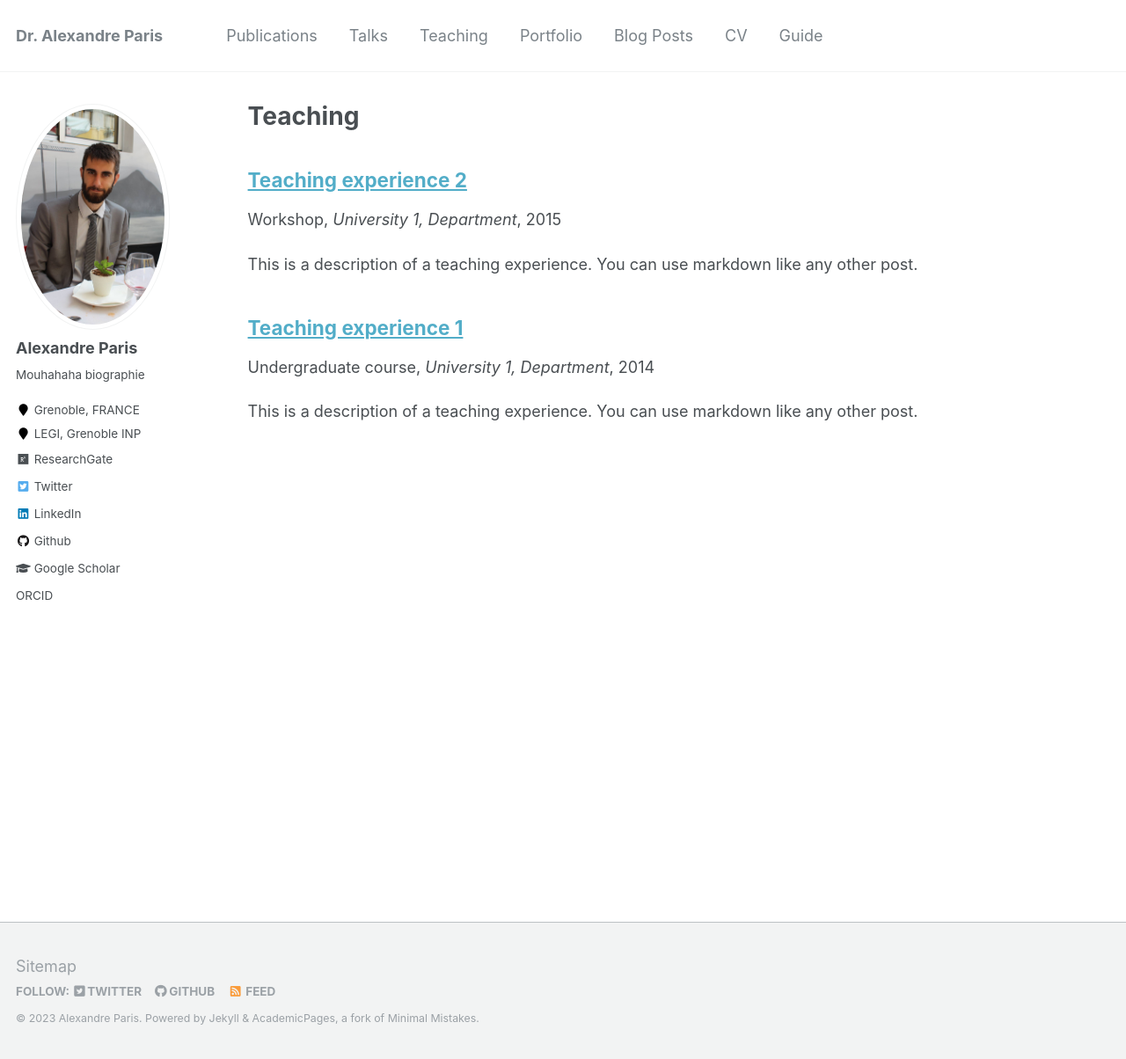
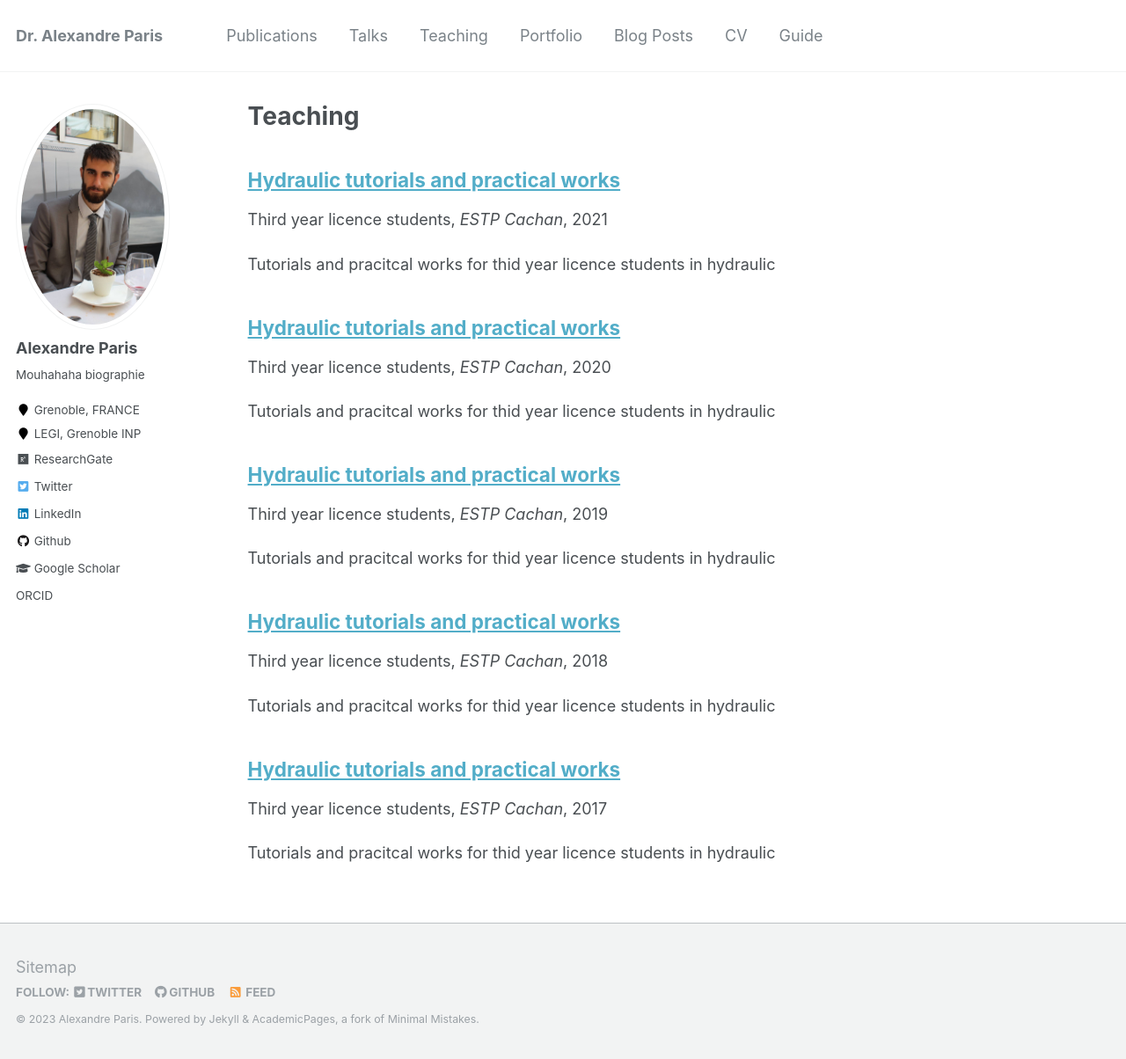
Before and after one commit to parisalexandre/parisalexandre.github.io, a Jekyll site: the page built from _pages/teaching.html, in a window 1280 px wide and 1204 px high. Shown: the whole window at 88% size. Built offline with Jekyll 4.4.1, drawn with Linux system fonts in a browser that asks for light colours.

Commit message:
teaching

```diff
--- a/_teaching/2014-spring-teaching-1.md
+++ /dev/null
@@ -1,20 +0,0 @@
----
-title: "Teaching experience 1"
-collection: teaching
-type: "Undergraduate course"
-permalink: /teaching/2014-spring-teaching-1
-venue: "University 1, Department"
-date: 2014-01-01
-location: "City, Country"
----
-
-This is a description of a teaching experience. You can use markdown like any other post.
-
-Heading 1
-======
-
-Heading 2
-======
-
-Heading 3
-======
--- a/_teaching/2015-spring-teaching-2.md
+++ /dev/null
@@ -1,20 +0,0 @@
----
-title: "Teaching experience 2"
-collection: teaching
-type: "Workshop"
-permalink: /teaching/2015-spring-teaching-1
-venue: "University 1, Department"
-date: 2015-01-01
-location: "City, Country"
----
-
-This is a description of a teaching experience. You can use markdown like any other post.
-
-Heading 1
-======
-
-Heading 2
-======
-
-Heading 3
-======
--- /dev/null
+++ b/_teaching/2017-estp.md
@@ -0,0 +1,20 @@
+---
+title: "Hydraulic tutorials and practical works"
+collection: teaching
+type: "Third year licence students"
+permalink: /teaching/2017-estp
+venue: "ESTP Cachan"
+date: 2017-01-01
+location: "Cachan, France"
+---
+
+Tutorials and pracitcal works for thid year licence students in hydraulic
+
+Heading 1
+======
+
+Heading 2
+======
+
+Heading 3
+======
--- /dev/null
+++ b/_teaching/2018-estp.md
@@ -0,0 +1,20 @@
+---
+title: "Hydraulic tutorials and practical works"
+collection: teaching
+type: "Third year licence students"
+permalink: /teaching/2018-estp
+venue: "ESTP Cachan"
+date: 2018-01-01
+location: "Cachan, France"
+---
+
+Tutorials and pracitcal works for thid year licence students in hydraulic
+
+Heading 1
+======
+
+Heading 2
+======
+
+Heading 3
+======
--- /dev/null
+++ b/_teaching/2019-estp.md
@@ -0,0 +1,20 @@
+---
+title: "Hydraulic tutorials and practical works"
+collection: teaching
+type: "Third year licence students"
+permalink: /teaching/2019-estp
+venue: "ESTP Cachan"
+date: 2019-01-01
+location: "Cachan, France"
+---
+
+Tutorials and pracitcal works for thid year licence students in hydraulic
+
+Heading 1
+======
+
+Heading 2
+======
+
+Heading 3
+======
--- /dev/null
+++ b/_teaching/2020-estp.md
@@ -0,0 +1,20 @@
+---
+title: "Hydraulic tutorials and practical works"
+collection: teaching
+type: "Third year licence students"
+permalink: /teaching/2020-estp
+venue: "ESTP Cachan"
+date: 2020-01-01
+location: "Cachan, France"
+---
+
+Tutorials and pracitcal works for thid year licence students in hydraulic
+
+Heading 1
+======
+
+Heading 2
+======
+
+Heading 3
+======
--- /dev/null
+++ b/_teaching/2021-estp.md
@@ -0,0 +1,20 @@
+---
+title: "Hydraulic tutorials and practical works"
+collection: teaching
+type: "Third year licence students"
+permalink: /teaching/2021-estp
+venue: "ESTP Cachan"
+date: 2021-01-01
+location: "Cachan, France"
+---
+
+Tutorials and pracitcal works for thid year licence students in hydraulic
+
+Heading 1
+======
+
+Heading 2
+======
+
+Heading 3
+======
```
Also changed, not shown: _pages/cv.md (+3 -0 lines).
